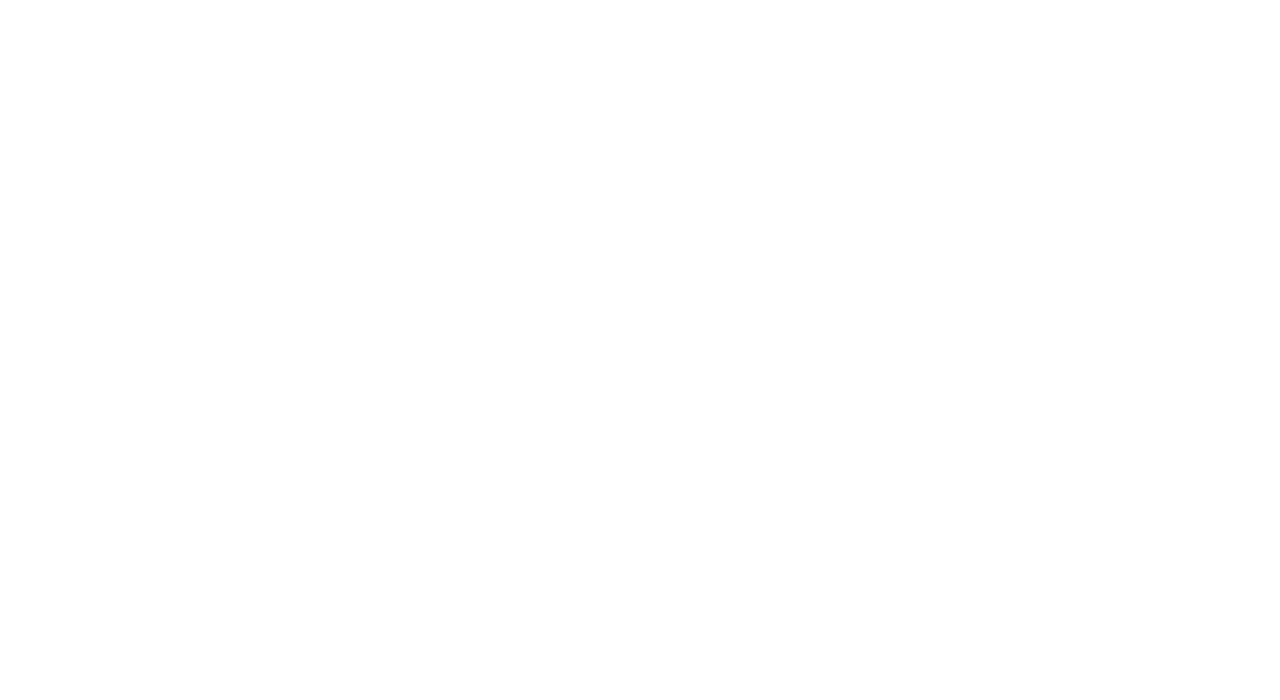
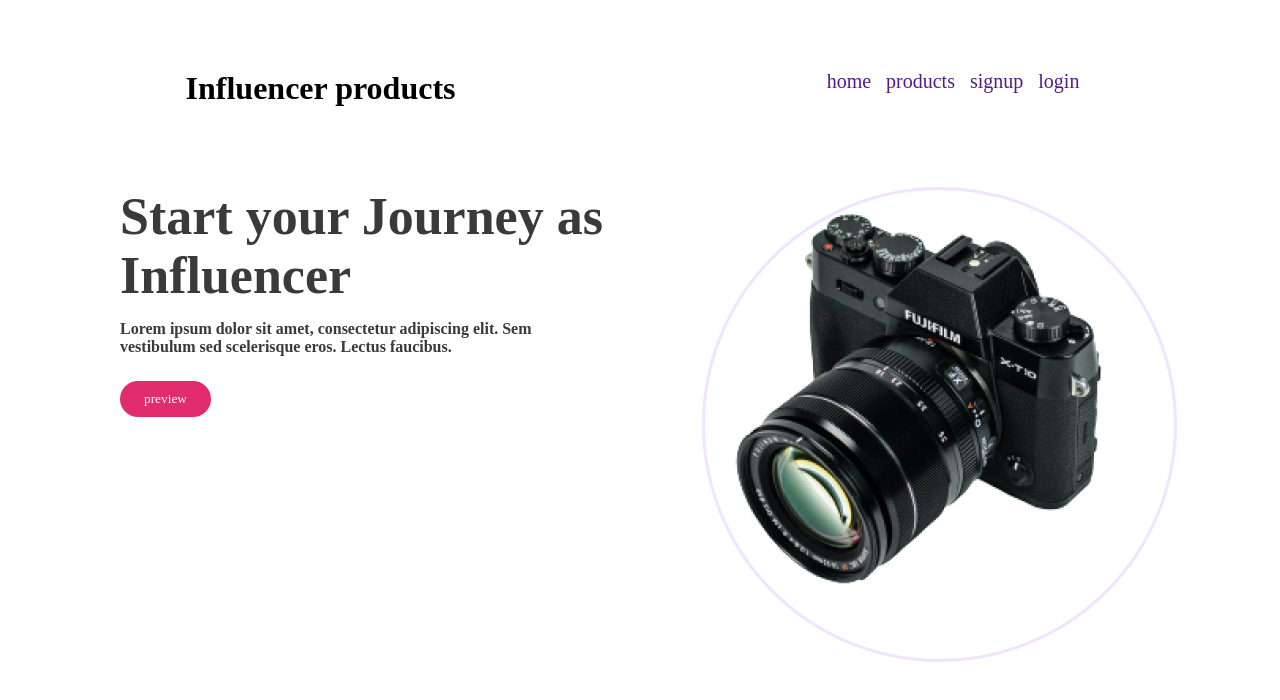
Before and after one commit to Adnan-Rony/influencer-gears, a plain HTML site: page index.html in a window 1280 px wide. Drawn offline with Linux system fonts and the light colour scheme.

Commit message:
first commit

```diff
--- a/index.html
+++ b/index.html
@@ -7,6 +7,56 @@
     <link rel="stylesheet" href="style.css">
 </head>
 <body>
+    <header>
+        <!-- nav start -->
+        <div class="nav-container">
+            <div>
+                <h1 class="nav-logo-name">Influencer products</h1>
+            </div>
+            <div class="menu">
+                <ul>
+                    <li><a href="">home</a></li>
+                    <li><a href="">products</a></li>
+                    <li><a href="">signup</a></li>
+                    <li><a href="">login</a></li>
+                </ul>
+            </div>
+
+
+        </div>
+        <!-- nav end -->
+
+        <!-- banner section start -->
+        <div class="banner">
+            <div class="banner-title">
+                <h1>Start your Journey as <br>
+                    Influencer</h1>
+                    <p>Lorem ipsum dolor sit amet, consectetur adipiscing elit. Sem <br> vestibulum sed scelerisque eros. Lectus faucibus.</p>
+                   <button class="banner-btn">preview</button>
+            </div>
+            <div class="banner-img">
+                <div class="box">
+                    <img src="./images/unsplash_InK0X-GDjrQ.png" alt="">
+                </div>
+
+            </div>
+        </div>
+        <!-- banner section end -->
+
+        <!-- sponcer section start -->
+        <section>
+
+        </section>
+
+
+
+    </header>
+    <main>
+
+    </main>
+    <footer>
+
+    </footer>
 
 </body>
 </html>
--- a/style.css
+++ b/style.css
@@ -0,0 +1,100 @@
+*{
+    margin: 0;
+    padding: 0;
+    box-sizing: border-box;
+    font-family: Poppins;
+}
+.nav-container{
+    display: flex;
+    justify-content: space-around;
+    padding-top: 70px;
+
+
+
+
+}
+.menu ul{
+    display: flex;
+
+
+}
+.menu ul a{
+    margin-right: 15px;
+    text-decoration: none;
+    font-size: 20px;
+
+
+}
+.menu ul li{
+    list-style: none;
+
+
+}
+/* nav end */
+
+
+/* banner section start */
+.banner{
+    display: flex;
+    justify-content: space-around;
+    padding-top: 80px;
+    padding-left: 120px;
+    padding-right: 120px;
+}
+.banner-img img{
+    width: 440px;
+height: 414px;
+flex-shrink: 0;
+}
+.box{
+    width: 475px;
+height: 475px;
+
+border-radius: 475px;
+border: 3px solid #F1E4FF;
+/* background-color: #F1E4FF; */
+}
+.banner-title p{
+    width: 505px;
+height: 60.9px;
+flex-shrink: 0;
+color: #3A3A3A;
+font-family: Poppins;
+font-size: 16px;
+font-style: normal;
+font-weight: 600;
+}
+.banner-btn{
+    display: inline-flex;
+padding: 10px 24px;
+align-items: flex-start;
+gap: 8px;
+border-radius: 41px;
+background: #E02C6D;
+border: none;
+color: white;
+}
+.banner-title h1{
+    width: 582px;
+height: 133px;
+flex-shrink: 0;
+color: #3A3A3A;
+font-family: Poppins;
+font-size: 52px;
+font-style: normal;
+font-weight: 700;
+}
+/* banner section end */
+
+
+
+
+
+
+/* media query start for mobile device */
+@media screen and (max-width:575px) {
+    .nav-container, .banner{
+        flex-direction: column;
+    }
+
+}
```
Also changed, not shown: images/unsplash_InK0X-GDjrQ.png (added), 1 other file.
